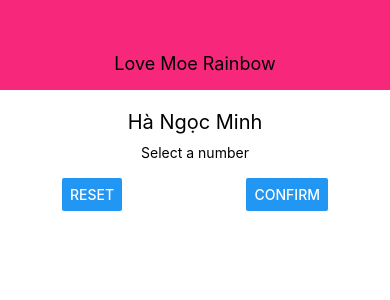
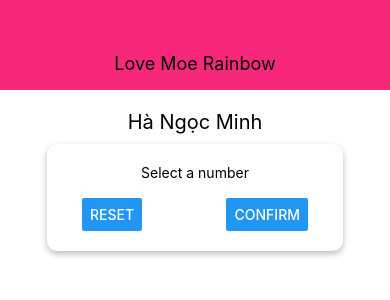
Before and after one commit to hongquandn1999/App-Guest-Number-RN, a React Native app: screen / in a window 390 px wide. Shown: the top 300 px of the page. Built offline with nearby package versions, Linux system fonts and the light colour scheme.

Commit message:
Card container bassic

```diff
--- a/screens/StartScreenGame.js
+++ b/screens/StartScreenGame.js
@@ -33,7 +33,16 @@ const styles = StyleSheet.create({
         width: 300,
         maxWidth: '80%',
         alignItems: 'center',
-
+        shadowColor: 'black',
+        shadowOffset: {
+            width: 0,
+            height: 3
+        },
+        shadowRadius: 6,
+        shadowOpacity: 0.26,
+        backgroundColor: 'white',
+        padding: 20,
+        borderRadius: 10
     },
     buttonContainer: {
         flexDirection: 'row',
```
